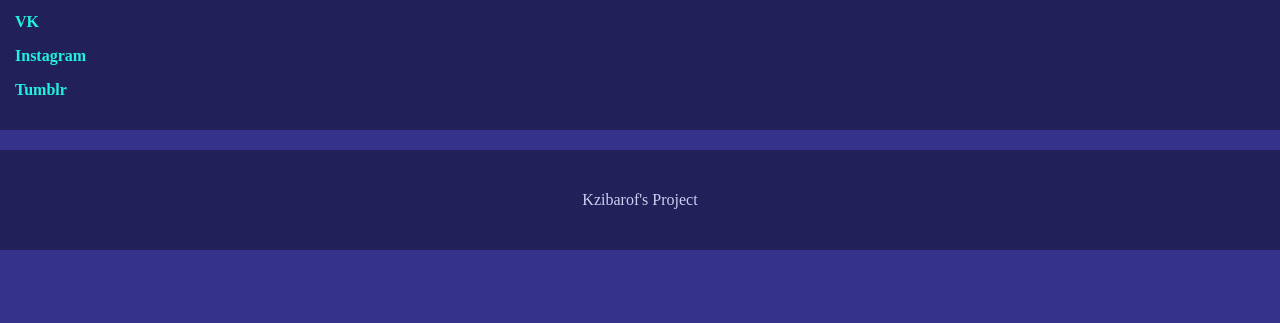
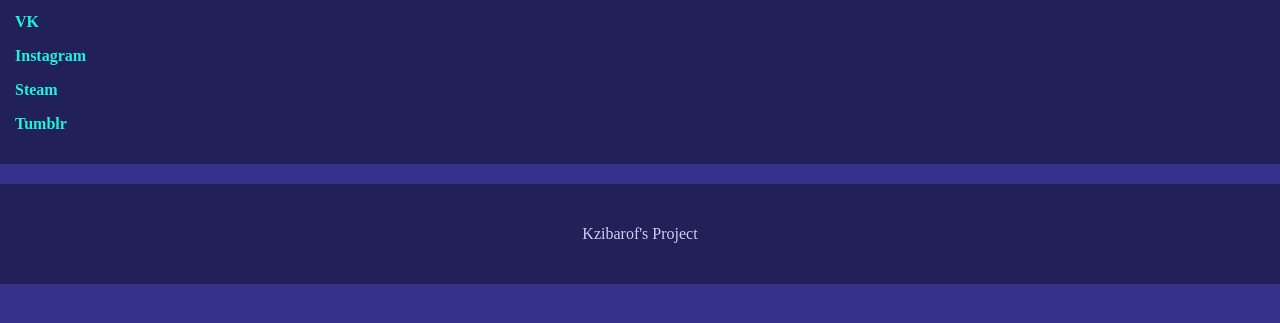
Before and after one commit to Kzibarof/kzibarof.github.io, a plain HTML site: page contacts.html in a window 1280 px wide. Shown: the part 229-552 px from the top of the page. Drawn offline with Linux system fonts and the light colour scheme.

Commit message:
commit 3

```diff
--- a/contacts.html
+++ b/contacts.html
@@ -29,6 +29,7 @@
 				<p>Почта : zibarov.kostya@icloud.com</p>
 				<p><a href="https://vk.com/kzibarof" target="_blank">VK</a></p>
 				<p><a href="https://Instagram.com/kzibaroff" target="_blank">Instagram</a></p>
+				<p><a href="https://steamcommunity.com/id/kzibarofs/" target="_blank">Steam</a></p>
 				<p><a href="https://www.tumblr.com/blog/view/kzibarof" target="_blank">Tumblr</a></p>
 		</div>
 	</main>
```
